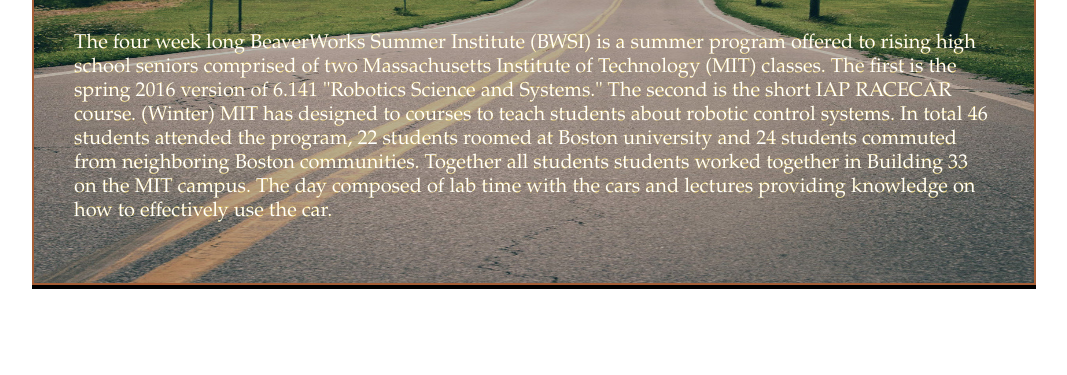
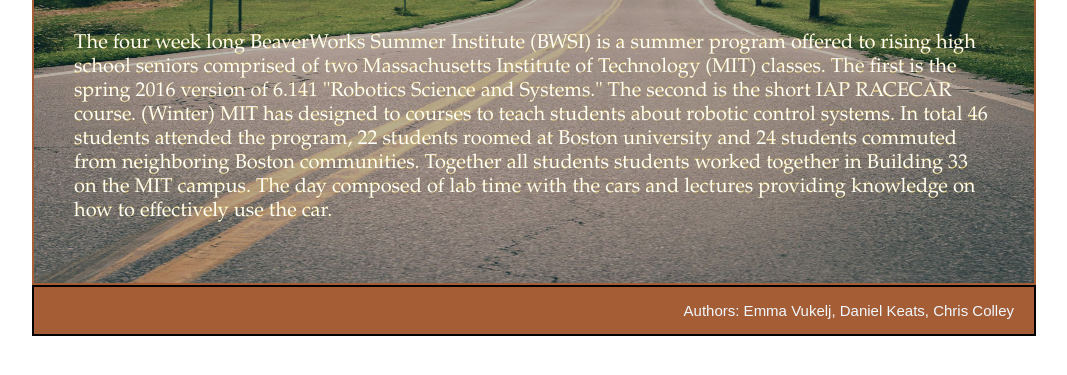
Before and after one commit to D41Robot/BeaverWorksTechnicalPaper, a plain HTML site: page index.html in a window 1280 px wide. Shown: the part 201-576 px from the top of the page, without its empty margins (106-1173 px from the left). Drawn offline with Linux system fonts and the light colour scheme.

Commit message:
Add names to home page

```diff
--- a/index.html
+++ b/index.html
@@ -36,6 +36,7 @@
 	</div>
       </div>
       <div class="footer">
+	<p>Authors: Emma Vukelj, Daniel Keats, Chris Colley</p>
       </div>
     </body>
   </div>
```
